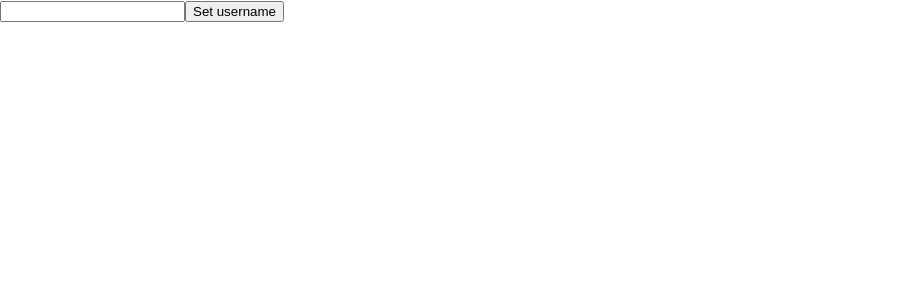
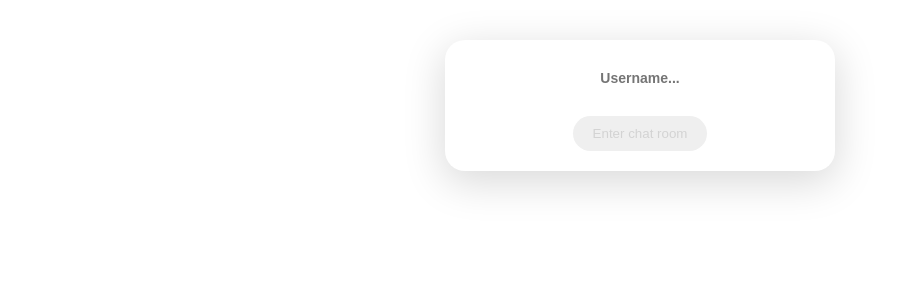
Before and after one commit to wematch/twitchChatClone, a React (Create React App) app: page / in a window 1280 px wide. Shown: the top 300 px of the page, without its empty margins (0-908 px from the left). Built offline with nearby package versions, Linux system fonts and the light colour scheme; the HTML template or start-up script is replaced by a standard one.

Commit message:
signin style

```diff
--- a/src/App.css
+++ b/src/App.css
@@ -1,38 +1,51 @@
-.App {
+/* SIGN IN */
+.signin-container {
+  background-color: #ffffff;
+  width: 350px;
+  margin: 40px auto;
+  border-radius: 20px;
+  box-shadow: 0px 10px 40px 2px rgba(0, 0, 0, 0.15);
+  padding: 20px;
+}
+.signin-input {
+  width: 100%;
+  font-weight: 700;
+  font-size: 14px;
+  padding: 10px 20px;
+  border: none;
+  outline: none;
+  box-sizing: border-box;
+  border: none;
+  text-align: center;
+  margin-bottom: 20px;
+}
+.signin-wrapper {
   text-align: center;
 }
-
-.App-logo {
-  height: 40vmin;
-  pointer-events: none;
+.signin-action {
+  border: none;
+  padding: 10px 20px;
+  color: #d3d3d3;
+  text-align: center;
+  transition: 0.5s;
+  background-size: 200% auto;
+  border-radius: 20px;
 }
-
-@media (prefers-reduced-motion: no-preference) {
-  .App-logo {
-    animation: App-logo-spin infinite 20s linear;
-  }
+.signin-action:focus {
+  outline: none;
 }
-
-.App-header {
-  background-color: #282c34;
-  min-height: 100vh;
-  display: flex;
-  flex-direction: column;
-  align-items: center;
-  justify-content: center;
-  font-size: calc(10px + 2vmin);
-  color: white;
+.signin-action.active {
+  cursor: pointer;
+  background-image: linear-gradient(
+    to right,
+    #ff512f 0%,
+    #f09819 51%,
+    #ff512f 100%
+  );
+  color: #fff;
 }
-
-.App-link {
-  color: #61dafb;
+.signin-action.active:hover {
+  background-position: right center;
+  color: #fff;
+  text-decoration: none;
 }
-
-@keyframes App-logo-spin {
-  from {
-    transform: rotate(0deg);
-  }
-  to {
-    transform: rotate(360deg);
-  }
-}
--- a/src/components/auth/SignIn.js
+++ b/src/components/auth/SignIn.js
@@ -7,7 +7,7 @@ class SignIn extends React.Component {
     super(props);
 
     this.state = {
-      username: ''
+      username: "",
     };
   }
 
@@ -16,27 +16,31 @@ class SignIn extends React.Component {
   };
 
   handleSetUsername = () => {
-    this.props.setUsername(this.state.username);
+    if (this.state.username) {
+      this.props.setUsername(this.state.username);
 
-    this.props.history.push(`/chatbox/${this.state.username}`)
+      this.props.history.push(`/chatbox/${this.state.username}`);
+    }
   };
 
   render() {
     return (
-      <div>
+      <div className="signin-container">
         <input
+          type="text"
+          value={this.state.username}
+          placeholder="Username..."
+          className="signin-input"
           onChange={(e) => this.updateUsername(e.target.value)}
-          value={this.state.username}
         />
-        <button onClick={this.handleSetUsername}>
-          Set username
-        </button>
+        <div className="signin-wrapper">
+          <button className={`signin-action ${this.state.username ? "active" : ""}`} onClick={this.handleSetUsername}>
+            Enter chat room
+          </button>
+        </div>
       </div>
     );
   }
 }
 
-export default connect(
-    null,
-    { setUsername }
-  )(SignIn);
+export default connect(null, { setUsername })(SignIn);
```
